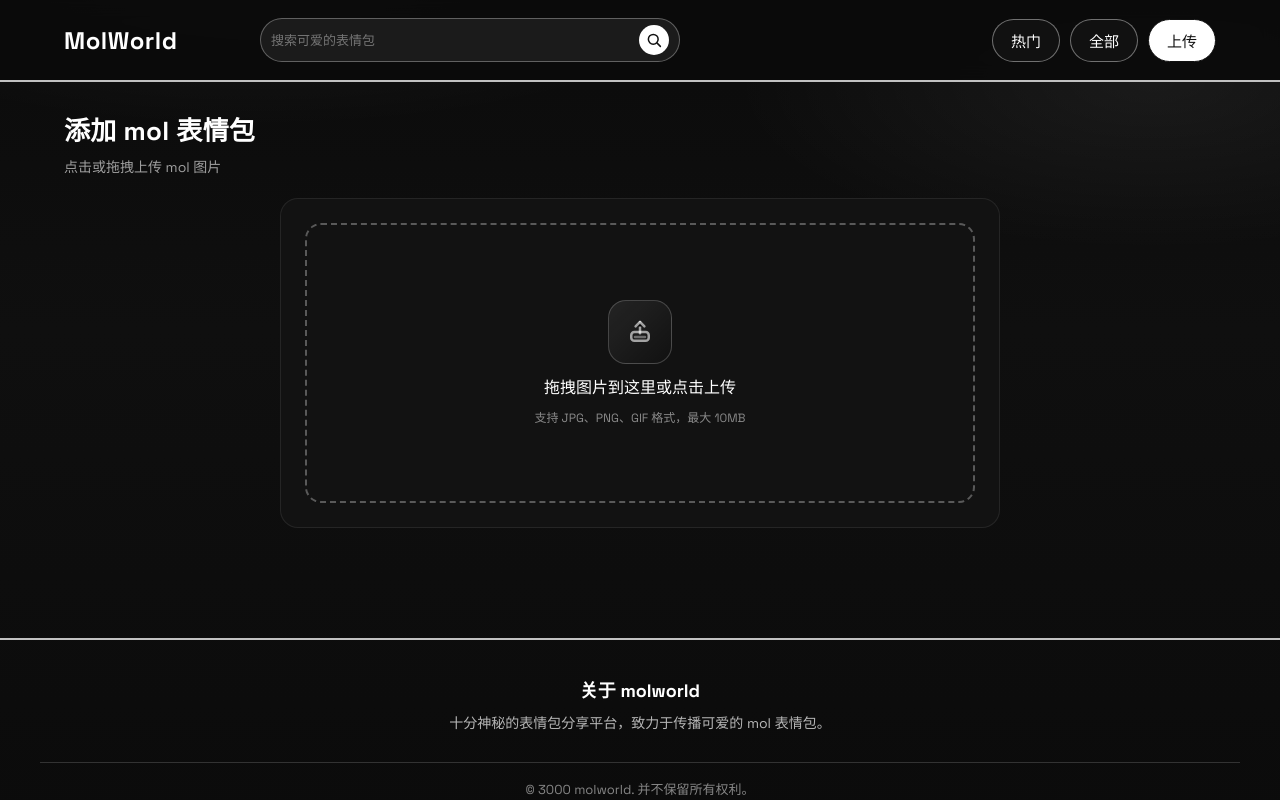
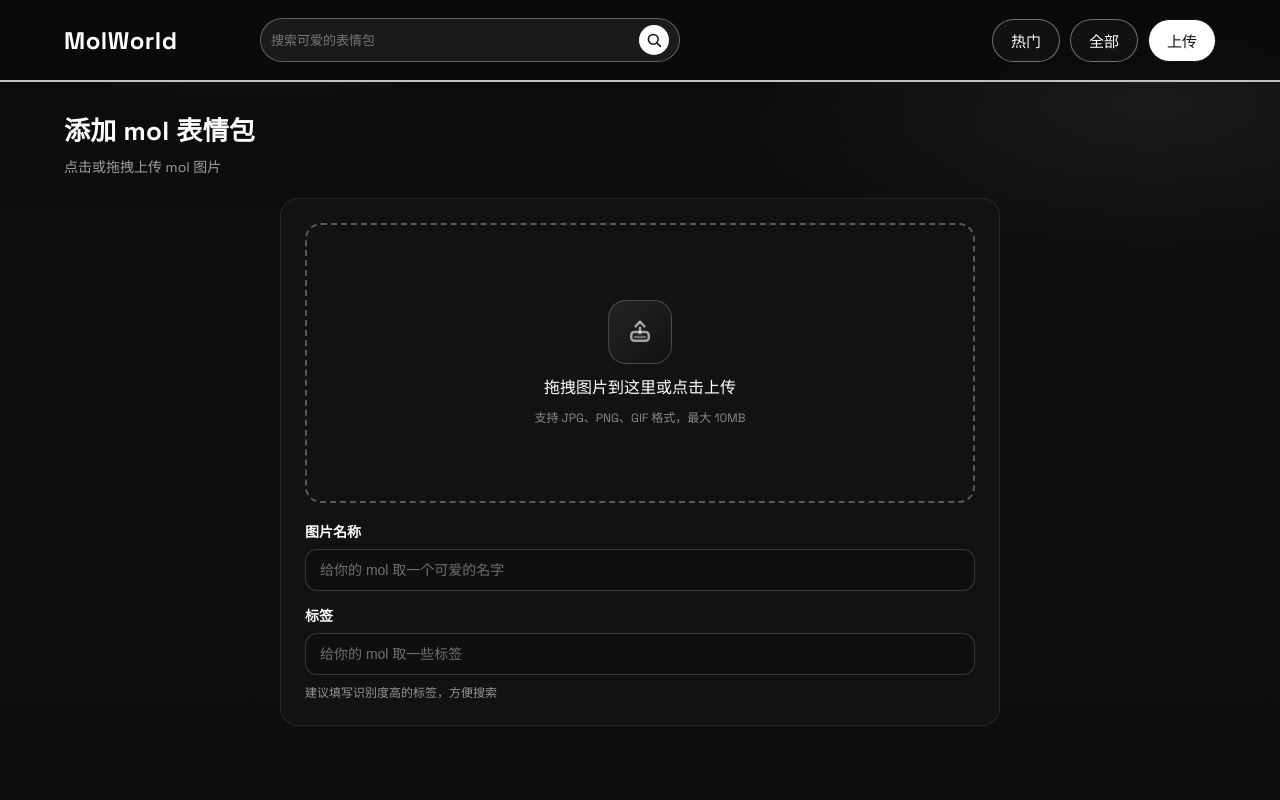
Before and after one commit to WalnuTpz/mol-world, a Next.js app: page /upload in a window 1280 px wide. Shown: the top 800 px of the page. Built offline with nearby package versions, Linux system fonts and the light colour scheme.

Commit message:
feat(page):增加提交表单字段

```diff
--- a/app/upload/page.module.css
+++ b/app/upload/page.module.css
@@ -72,6 +72,44 @@
   cursor: pointer;
 }
 
+.formFields {
+  margin-top: 18px;
+  display: flex;
+  flex-direction: column;
+  gap: 14px;
+}
+
+.field {
+  display: flex;
+  flex-direction: column;
+  gap: 8px;
+  color: #ffffff;
+}
+
+.label {
+  font-size: 14px;
+  font-weight: 600;
+}
+
+.input {
+  background: #0f0f0f;
+  border: 1px solid rgba(255, 255, 255, 0.18);
+  border-radius: 12px;
+  padding: 12px 14px;
+  color: #ffffff;
+  font-size: 14px;
+  outline: none;
+}
+
+.input::placeholder {
+  color: rgba(255, 255, 255, 0.4);
+}
+
+.hint {
+  font-size: 12px;
+  color: rgba(255, 255, 255, 0.55);
+}
+
 @media (max-width: 600px) {
   .content {
     min-height: 360px;
--- a/app/upload/page.tsx
+++ b/app/upload/page.tsx
@@ -124,6 +124,27 @@ export default function UploadPage() {
             </div>
             <input className={styles.fileInput} type="file" accept="image/*" />
           </div>
+          <div className={styles.formFields}>
+            <label className={styles.field}>
+              <span className={styles.label}>图片名称</span>
+              <input
+                className={styles.input}
+                type="text"
+                placeholder="给你的 mol 取一个可爱的名字"
+              />
+            </label>
+            <label className={styles.field}>
+              <span className={styles.label}>标签</span>
+              <input
+                className={styles.input}
+                type="text"
+                placeholder="给你的 mol 取一些标签"
+              />
+              <span className={styles.hint}>
+                建议填写识别度高的标签，方便搜索
+              </span>
+            </label>
+          </div>
         </div>
       </main>
 
```
